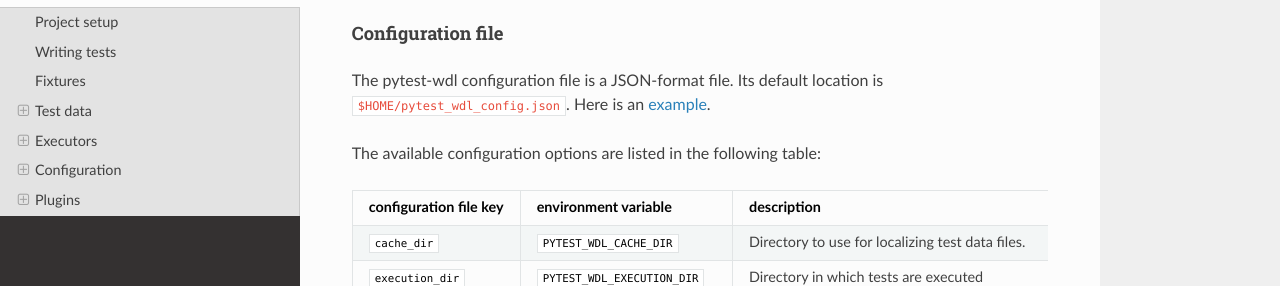
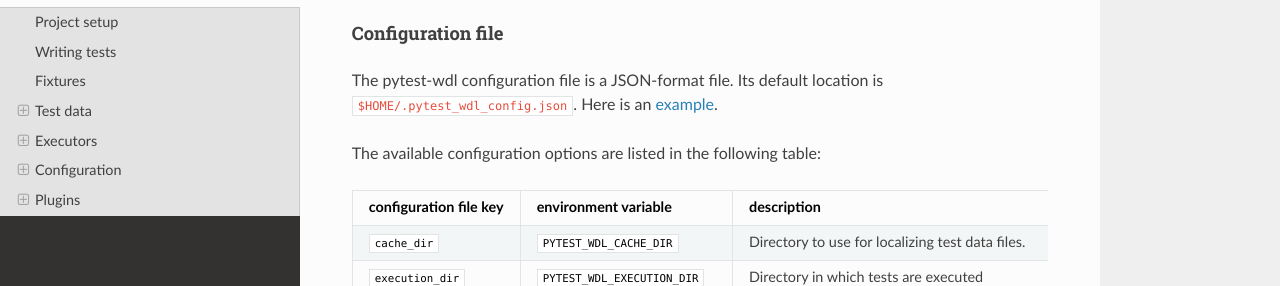
Before and after one commit to EliLillyCo/pytest-wdl, a Sphinx documentation site: the page built from docs/source/manual.md, in a window 1280 px wide and 900 px high, scrolled down 8978 px. Shown: the part 161-447 px from the top of the window. Built offline with Sphinx 7.4.7 and the Read the Docs theme 2.0.0, drawn with Linux system fonts in a browser that asks for light colours; pages that are not in the unit, such as notebooks, are missing from menus.

```diff
--- a/docs/source/manual.md
+++ b/docs/source/manual.md
@@ -323,7 +323,7 @@ $ env FOO=bar echo "foo is $FOO"
 
 #### Configuration file
 
-The pytest-wdl configuration file is a JSON-format file. Its default location is `$HOME/pytest_wdl_config.json`. Here is an [example](https://github.com/EliLillyCo/pytest-wdl/examples/pytest_wdl_config.json).
+The pytest-wdl configuration file is a JSON-format file. Its default location is `$HOME/.pytest_wdl_config.json`. Here is an [example](https://github.com/EliLillyCo/pytest-wdl/examples/.pytest_wdl_config.json).
 
 The available configuration options are listed in the following table:
 
```
Also changed, not shown: 1 other file.
